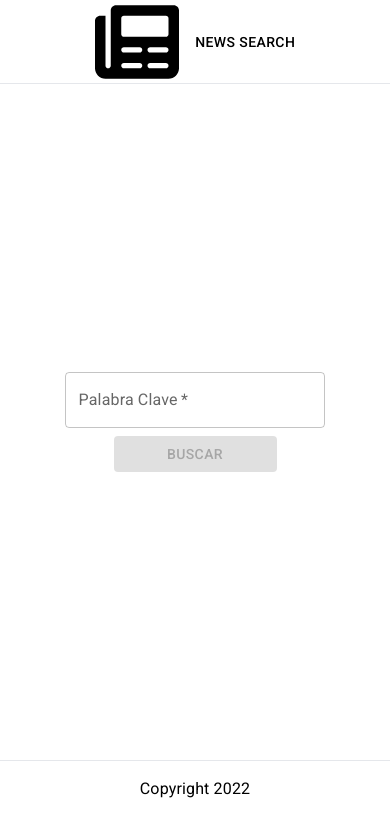
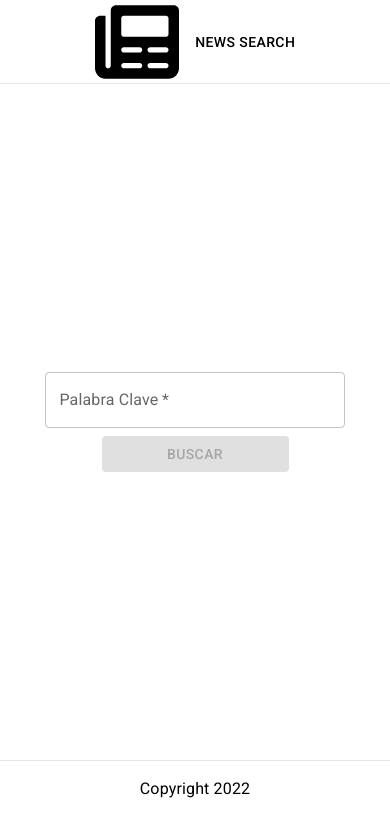
Before and after one commit to Ezequiel-Manfredi/News-Search, a React (Vite) app: page /search in a window 390 px wide. Shown: the top 836 px of the page. Built offline with nearby package versions, Linux system fonts and the light colour scheme.

Commit message:
[change]: text and card adapted to width size

```diff
--- a/src/App.jsx
+++ b/src/App.jsx
@@ -16,7 +16,11 @@ export default function App() {
             </Box>
             <Box
                 component='main'
-                className='max-w-[100vw] min-h-[80vh] flex flex-col gap-6 p-8 justify-center items-center'
+                className={`
+                    max-w-[100vw] min-h-[80vh]
+                    flex flex-col gap-6 px-2 py-8
+                    sm:p-8 justify-center items-center
+                `}
             >
                 <Routes>
                     <Route path="/" element={<Navigate to="search" replace />} />
--- a/src/components/NewsList/News/Article.jsx
+++ b/src/components/NewsList/News/Article.jsx
@@ -6,13 +6,15 @@ export default function Article({ title, urlToImage, url, source, publishedAt, d
     let time = dateObj.toLocaleTimeString('es-AR', {hour: '2-digit', minute: '2-digit'})
 
     return (
-        <Card elevation={5} component='li' className='p-4'>
+        <Card elevation={5} component='li' className='sm:p-4'>
             <CardActionArea component='a' target="_blank" rel="noopener noreferrer" href={url} >
                 <Grid component='div' container>
                     <Grid item xs={12} md={6}>
                         <CardContent item component='article' className='flex flex-col gap-2'>
                             <Typography variant='subtitle1' component='p'>{source.name}</Typography>
-                            <Typography variant='h5' component='h5'>{title}</Typography>
+                            <Typography variant='h5' component='h5' className='text-center sm:text-left'>
+                                {title}
+                            </Typography>
                             <Typography variant='body1' component='p'>{description}</Typography>
                         </CardContent>
                     </Grid>
--- a/src/components/NewsList/News/index.jsx
+++ b/src/components/NewsList/News/index.jsx
@@ -7,7 +7,7 @@ export default function News({ news }) {
     )
 
     return (
-        <Stack component='ul' spacing={4} className='sm:w-[70%] m-auto mx-auto py-8'>
+        <Stack component='ul' spacing={4} className='sm:w-[70%] sm:mx-auto py-8'>
             {newslist}
         </Stack>
     )
```
